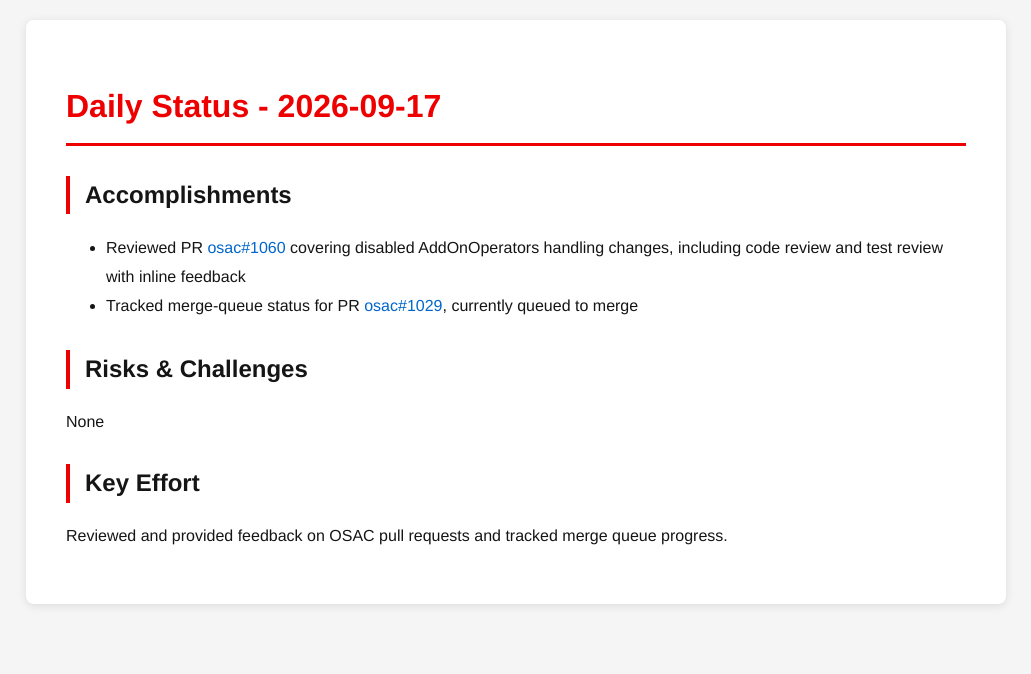
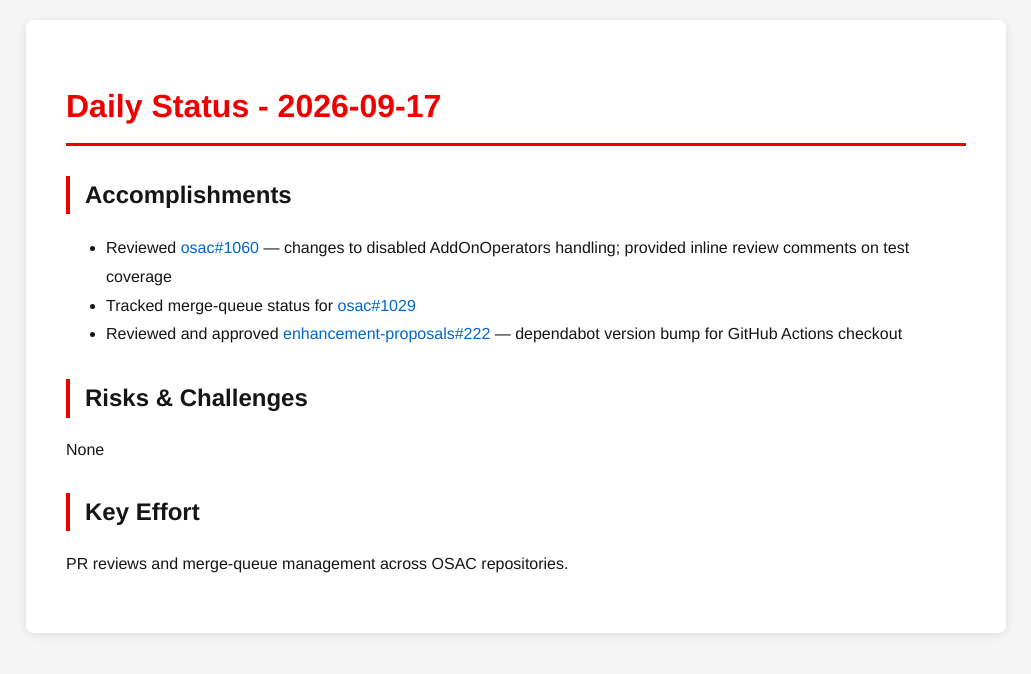
Before and after one commit to tzvatot/daily-status, a Jekyll site: the page built from 2026-09-17.md, in a window 1280 px wide. Shown: the top 674 px of the page, without its empty margins (124-1155 px from the left). Built offline with Jekyll 4.4.1, drawn with Linux system fonts in a browser that asks for light colours.

Commit message:
Daily status update - 2026-09-17

```diff
--- a/2026-09-17.md
+++ b/2026-09-17.md
@@ -7,11 +7,12 @@
 # Daily Status - 2026-09-17
 
 ## Accomplishments
-- Reviewed PR [osac#1060](https://github.com/osac-project/osac/pull/1060) covering disabled AddOnOperators handling changes, including code review and test review with inline feedback
-- Tracked merge-queue status for PR [osac#1029](https://github.com/osac-project/osac/pull/1029), currently queued to merge
+- Reviewed [osac#1060](https://github.com/osac-project/osac/pull/1060) — changes to disabled AddOnOperators handling; provided inline review comments on test coverage
+- Tracked merge-queue status for [osac#1029](https://github.com/osac-project/osac/pull/1029)
+- Reviewed and approved [enhancement-proposals#222](https://github.com/osac-project/enhancement-proposals/pull/222) — dependabot version bump for GitHub Actions checkout
 
 ## Risks & Challenges
 None
 
 ## Key Effort
-Reviewed and provided feedback on OSAC pull requests and tracked merge queue progress.
+PR reviews and merge-queue management across OSAC repositories.
```
